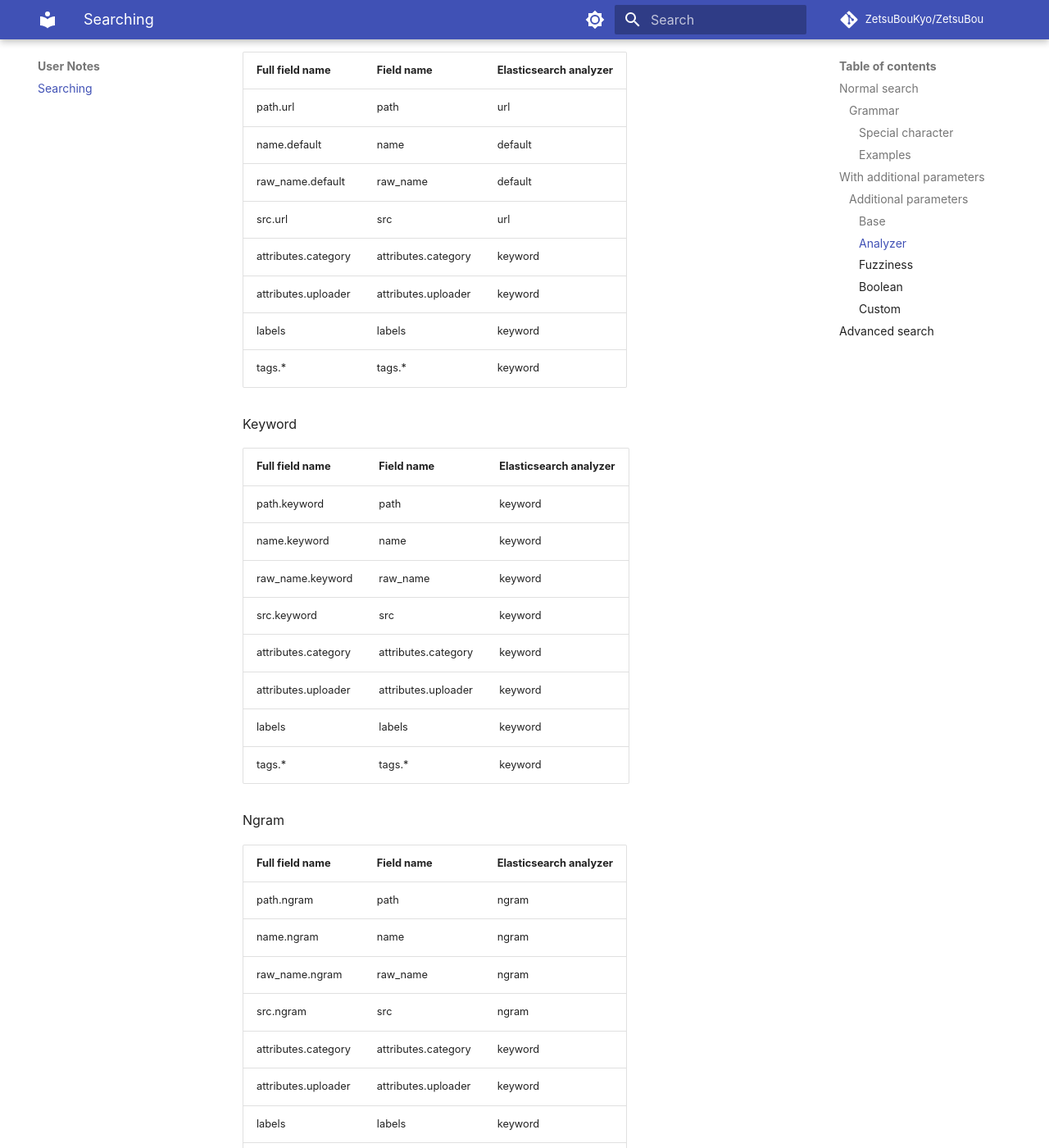
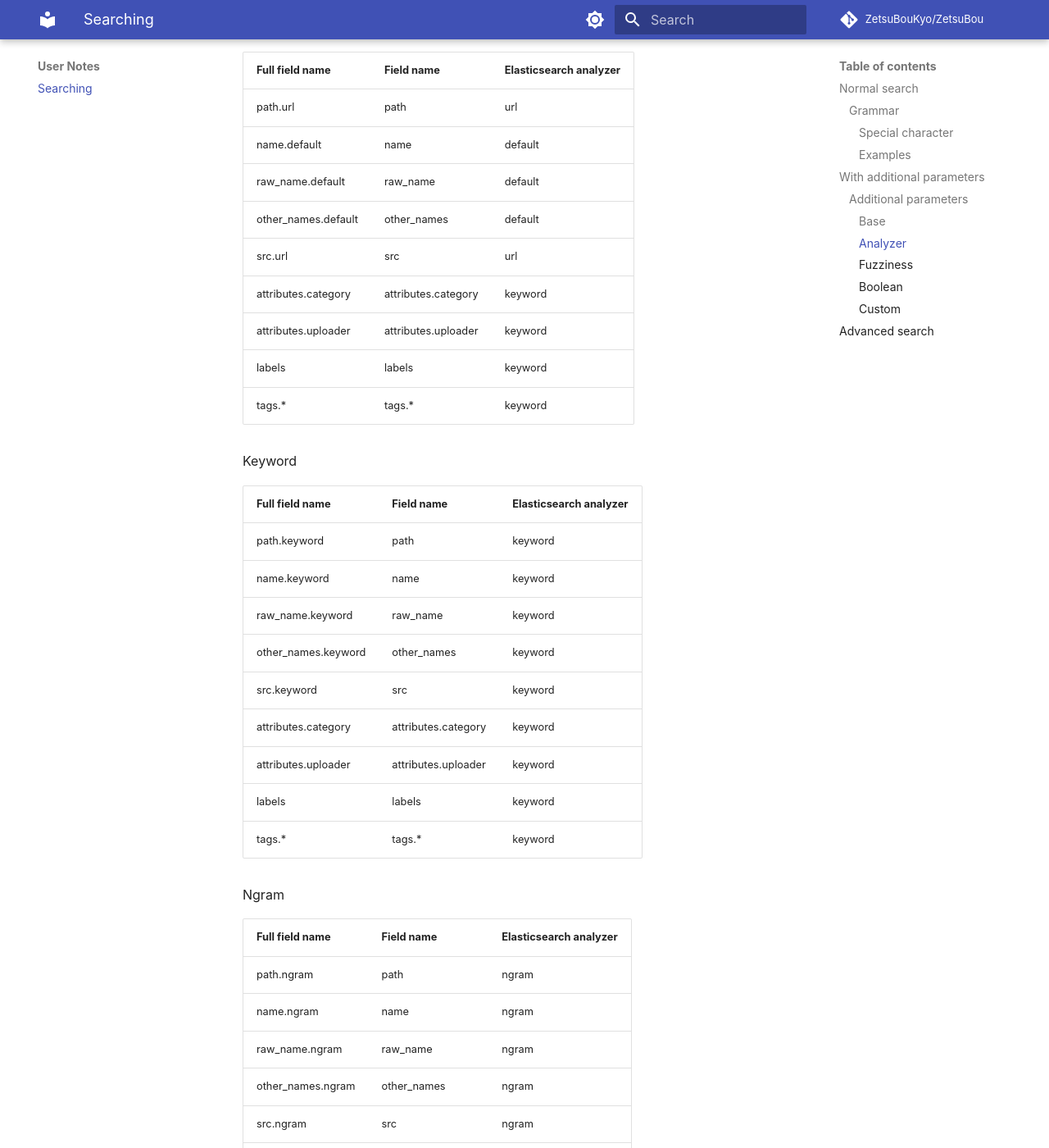
Before and after one commit to ZetsuBouKyo/ZetsuBou, an MkDocs documentation site: the page built from docs/user-notes/searching.md, in a window 1280 px wide and 1400 px high, scrolled down 3909 px. Shown: the whole window at 82% size. Built offline with MkDocs 1.6.1 and Material for MkDocs 9.7.7, drawn with Linux system fonts in a browser that asks for light colours; comment, search, counter and statistics services are not loaded; some of the changed text lies outside the part shown.

Commit message:
feat: add search fields

```diff
--- a/docs/user-notes/searching.md
+++ b/docs/user-notes/searching.md
@@ -393,6 +393,7 @@ The following two tabs are the details of `Web Search Analyzer`.
     | path.url            | path                | url                    |
     | name.default        | name                | default                |
     | raw_name.default    | raw_name            | default                |
+    | other_names.default | other_names         | default                |
     | src.url             | src                 | url                    |
     | attributes.category | attributes.category | keyword                |
     | attributes.uploader | attributes.uploader | keyword                |
@@ -406,6 +407,7 @@ The following two tabs are the details of `Web Search Analyzer`.
     | path.keyword        | path                | keyword                |
     | name.keyword        | name                | keyword                |
     | raw_name.keyword    | raw_name            | keyword                |
+    | other_names.keyword | other_names         | keyword                |
     | src.keyword         | src                 | keyword                |
     | attributes.category | attributes.category | keyword                |
     | attributes.uploader | attributes.uploader | keyword                |
@@ -419,6 +421,7 @@ The following two tabs are the details of `Web Search Analyzer`.
     | path.ngram          | path                | ngram                  |
     | name.ngram          | name                | ngram                  |
     | raw_name.ngram      | raw_name            | ngram                  |
+    | other_names.ngram   | other_names         | ngram                  |
     | src.ngram           | src                 | ngram                  |
     | attributes.category | attributes.category | keyword                |
     | attributes.uploader | attributes.uploader | keyword                |
@@ -427,16 +430,17 @@ The following two tabs are the details of `Web Search Analyzer`.
 
     Standard
 
-    | Full field name     | Field name          | Elasticsearch analyzer |
-    | ------------------- | ------------------- | ---------------------- |
-    | path.standard       | path                | standard               |
-    | name.standard       | name                | standard               |
-    | raw_name.standard   | raw_name            | standard               |
-    | src.standard        | src                 | standard               |
-    | attributes.category | attributes.category | keyword                |
-    | attributes.uploader | attributes.uploader | keyword                |
-    | labels              | labels              | keyword                |
-    | tags.\*             | tags.\*             | keyword                |
+    | Full field name      | Field name          | Elasticsearch analyzer |
+    | -------------------- | ------------------- | ---------------------- |
+    | path.standard        | path                | standard               |
+    | name.standard        | name                | standard               |
+    | raw_name.standard    | raw_name            | standard               |
+    | other_names.standard | other_names         | standard               |
+    | src.standard         | src                 | standard               |
+    | attributes.category  | attributes.category | keyword                |
+    | attributes.uploader  | attributes.uploader | keyword                |
+    | labels               | labels              | keyword                |
+    | tags.\*              | tags.\*             | keyword                |
 
     URL
 
@@ -454,6 +458,7 @@ The following two tabs are the details of `Web Search Analyzer`.
     | path.url            | path                | url                    |
     | name.default        | name                | default                |
     | raw_name.default    | raw_name            | default                |
+    | other_names.default | other_names         | default                |
     | src.url             | src                 | url                    |
     | attributes.category | attributes.category | keyword                |
     | attributes.uploader | attributes.uploader | keyword                |
@@ -467,6 +472,7 @@ The following two tabs are the details of `Web Search Analyzer`.
     | path.keyword        | path                | keyword                |
     | name.keyword        | name                | keyword                |
     | raw_name.keyword    | raw_name            | keyword                |
+    | other_names.keyword | other_names         | keyword                |
     | src.keyword         | src                 | keyword                |
     | attributes.category | attributes.category | keyword                |
     | attributes.uploader | attributes.uploader | keyword                |
@@ -480,6 +486,7 @@ The following two tabs are the details of `Web Search Analyzer`.
     | path.ngram          | path                | ngram                  |
     | name.ngram          | name                | ngram                  |
     | raw_name.ngram      | raw_name            | ngram                  |
+    | other_names.ngram   | other_names         | ngram                  |
     | src.ngram           | src                 | ngram                  |
     | attributes.category | attributes.category | keyword                |
     | attributes.uploader | attributes.uploader | keyword                |
@@ -488,16 +495,17 @@ The following two tabs are the details of `Web Search Analyzer`.
 
     Standard
 
-    | Full field name     | Field name          | Elasticsearch analyzer |
-    | ------------------- | ------------------- | ---------------------- |
-    | path.standard       | path                | standard               |
-    | name.standard       | name                | standard               |
-    | raw_name.standard   | raw_name            | standard               |
-    | src.standard        | src                 | standard               |
-    | attributes.category | attributes.category | keyword                |
-    | attributes.uploader | attributes.uploader | keyword                |
-    | labels              | labels              | keyword                |
-    | tags.\*             | tags.\*             | keyword                |
+    | Full field name      | Field name          | Elasticsearch analyzer |
+    | -------------------- | ------------------- | ---------------------- |
+    | path.standard        | path                | standard               |
+    | name.standard        | name                | standard               |
+    | raw_name.standard    | raw_name            | standard               |
+    | other_names.standard | other_names         | standard               |
+    | src.standard         | src                 | standard               |
+    | attributes.category  | attributes.category | keyword                |
+    | attributes.uploader  | attributes.uploader | keyword                |
+    | labels               | labels              | keyword                |
+    | tags.\*              | tags.\*             | keyword                |
 
     URL
 
```
Also changed, not shown: 2 other files.
